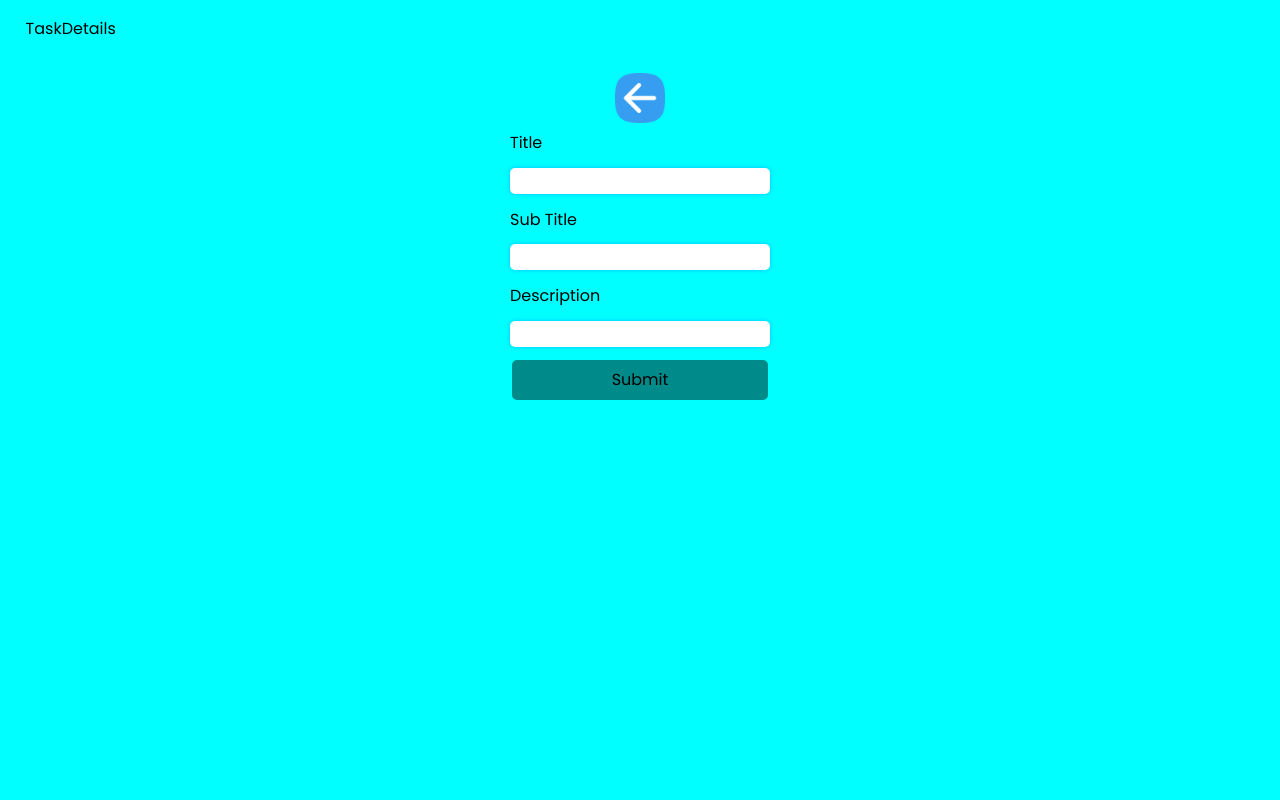
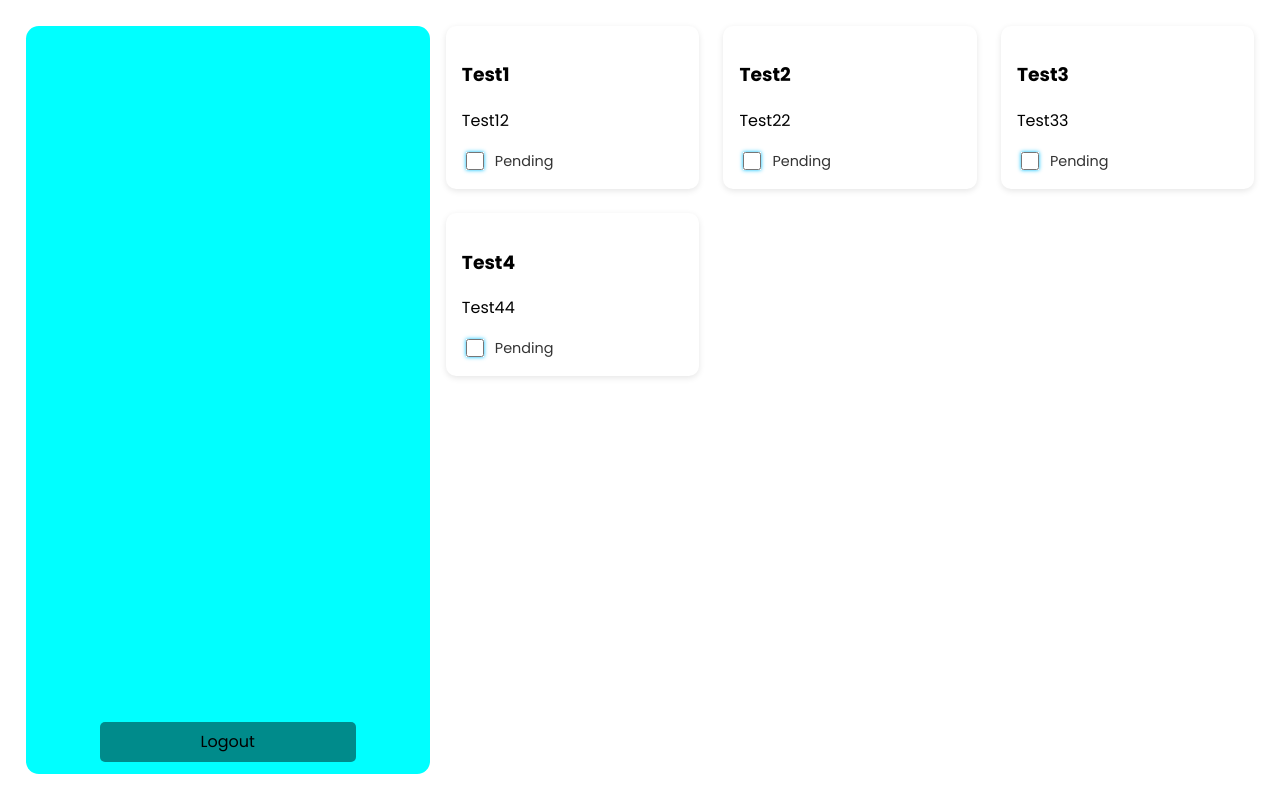
Before and after one commit to Jitu-77/task-ui, a React (Vite) app: page /dashboard in a window 1280 px wide. Built offline with nearby package versions, Linux system fonts and the light colour scheme.

Commit message:
routing set up is done

```diff
--- a/package.json
+++ b/package.json
@@ -12,7 +12,8 @@
   "dependencies": {
     "formik": "^2.4.6",
     "react": "^19.1.1",
-    "react-dom": "^19.1.1"
+    "react-dom": "^19.1.1",
+    "react-router-dom": "^7.9.5"
   },
   "devDependencies": {
     "@eslint/js": "^9.36.0",
--- a/src/App.jsx
+++ b/src/App.jsx
@@ -4,9 +4,19 @@ import Login from './components/Login.jsx'
 import SignUp from './components/SignUp.jsx'
 import Dashboard from './components/Dashboard.jsx'
 import TaskDetails from './components/TaskDetails.jsx'
+import {createBrowserRouter,createRoutesFromElements,Route,RouterProvider} from 'react-router-dom'
+export default function App() {
+  const router = createBrowserRouter(
+    createRoutesFromElements(
+      <>
+      <Route path='/' element = {<Login/>}/>,
+      <Route path='/sign-up' element = {<SignUp/>}/>,
+      <Route path='/dashboard' element = {<Dashboard/>}/>,
+      <Route path='/tasks' element = {<TaskDetails/>}/>
+      {/* <Route path='/tasks/:id' element = {<TaskDetails/>}/> */}
+      </>
+    )
+  )
+  return <RouterProvider router={router}/>
 
-export default function App() {
-  return (
-    <TaskDetails/>
-  )
 }
--- a/src/components/Dashboard.jsx
+++ b/src/components/Dashboard.jsx
@@ -1,6 +1,11 @@
 import React, { useEffect, useState } from 'react'
 import './Dashboard.css'
+import { useNavigate } from 'react-router-dom';
 function Dashboard() {
+    const navigate = useNavigate();
+    const handleLogout=()=>{
+    navigate("/")
+  }
   const [listData,setListData] = useState([])
   useEffect(()=>{
     let data =
@@ -70,10 +75,13 @@ function Dashboard() {
       )
     )
   }
+  const handleTasks = ()=>{
+    navigate("/tasks")
+  }
   return (
     <div className='dashboardContainer'>
         <div className='sidenavContainer'>
-        <div className='logOutButton'>
+        <div className='logOutButton' onClick={handleLogout}>
           Logout
         </div>
 
@@ -81,7 +89,7 @@ function Dashboard() {
         <div className='contentContainer'>
 
         {listData.length>0?(
-          <div className='taskCards'>
+          <div className='taskCards'onClick={handleTasks}>
           {listData.map((item)=>(
             <div className='taskCardsContainer' key={item._id}>
                 <div>
--- a/src/components/Login.jsx
+++ b/src/components/Login.jsx
@@ -1,9 +1,14 @@
 import React from 'react'
 import './Login.css'
 import { Formik,Form , ErrorMessage } from 'formik'
+import { useNavigate } from 'react-router-dom';
 function Login() {
+  const navigate = useNavigate();
   const handleSubmit=()=>{
-
+    navigate("/dashboard")
+  }
+  const handleSignUp=()=>{
+    navigate("/sign-up")
   }
   const initialValues = {
     username :"",
@@ -25,8 +30,12 @@ function Login() {
               <input className='inputStyle' type='text'/>
               </div>
 
-              <div className='submitForm'>
+              <div className='submitForm' onClick={handleSubmit}>
                 Submit
+              </div>
+
+              <div className='submitForm' onClick={handleSignUp}>
+                sign Up
               </div>
             </div>
 
--- a/src/components/SignUp.jsx
+++ b/src/components/SignUp.jsx
@@ -1,9 +1,11 @@
 import React ,{useState} from 'react'
 import './SignUp.css'
+import { useNavigate } from 'react-router-dom';
 function SignUp() {
+    const navigate = useNavigate();
   const [fileName, setFileName] = useState('');
   const handleSubmit=()=>{
-
+ navigate("/")
   }
   const initialValues = {
     username :"",
@@ -47,7 +49,7 @@ function SignUp() {
               {fileName && <p className="fileName">{fileName}</p>}
               </div>
 
-              <div className='submitForm'>
+              <div className='submitForm' onClick={handleSubmit}>
                 Submit
               </div>
             </div>
--- a/src/components/TaskDetails.jsx
+++ b/src/components/TaskDetails.jsx
@@ -1,12 +1,20 @@
 import React from 'react'
 import './TaskDetails.css'
+import { useNavigate } from 'react-router-dom';
 function TaskDetails() {
+      const navigate = useNavigate();
+    const handleBack=()=>{
+    navigate("/dashboard")
+  }
+    const handleSubmit=()=>{
+ navigate("/dashboard")
+  }
   return (
     <div className='taskDetailsContainer'>
         <div className='headerSection'>
                 TaskDetails
         </div>
-        <div>
+        <div onClick={handleBack}>
           <img src='./back.png' className='backButton'/>
         </div>
             <div className='formContainerSection'>
@@ -25,7 +33,7 @@ function TaskDetails() {
               <input className='inputStyle' type='text'/>
               </div>
 
-              <div className='submitForm'>
+              <div className='submitForm' onClick={handleSubmit}>
                 Submit
               </div>
             </div>
```
Also changed, not shown: 1 other file (tests, documents, lock files or other folders).
